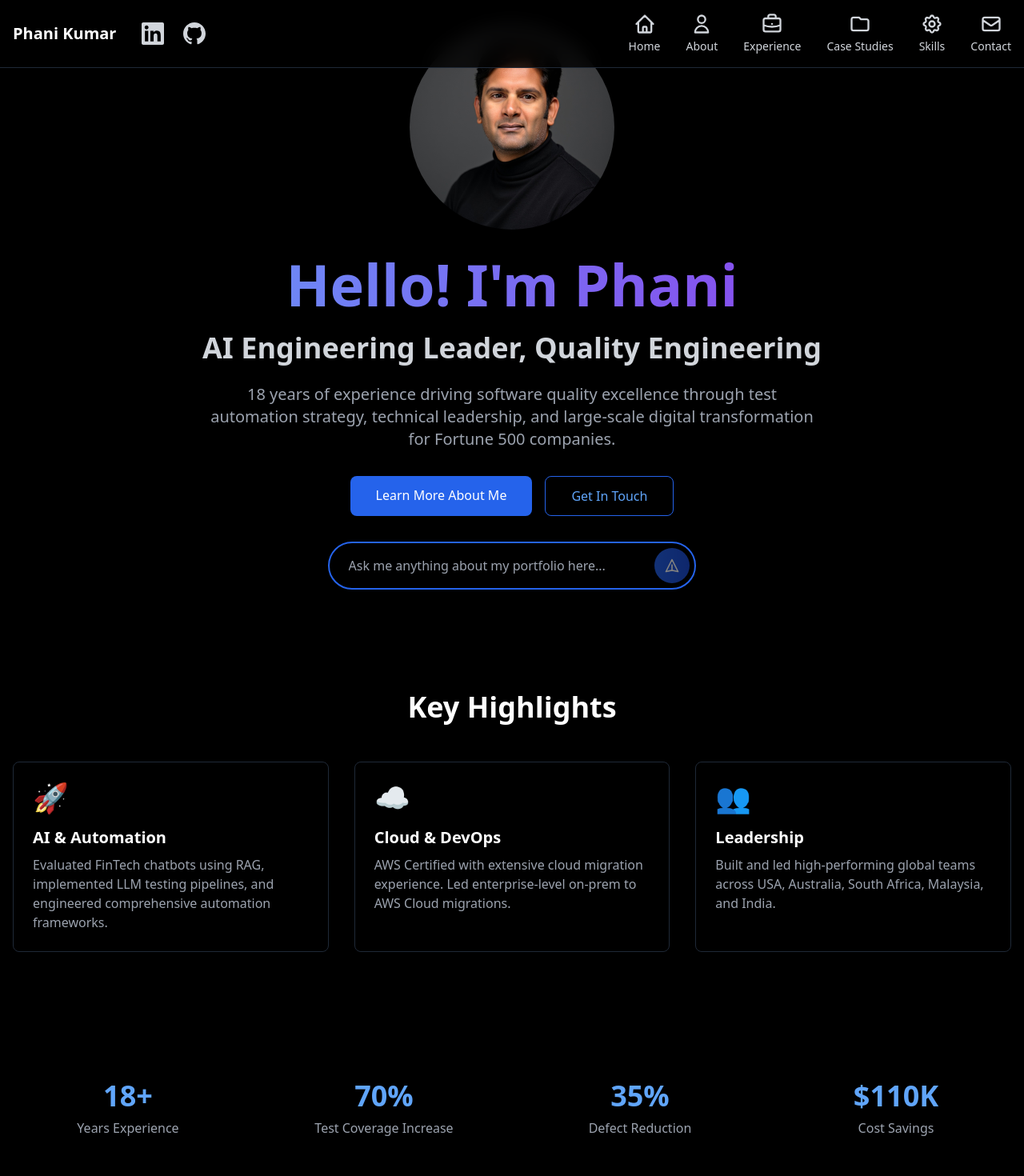
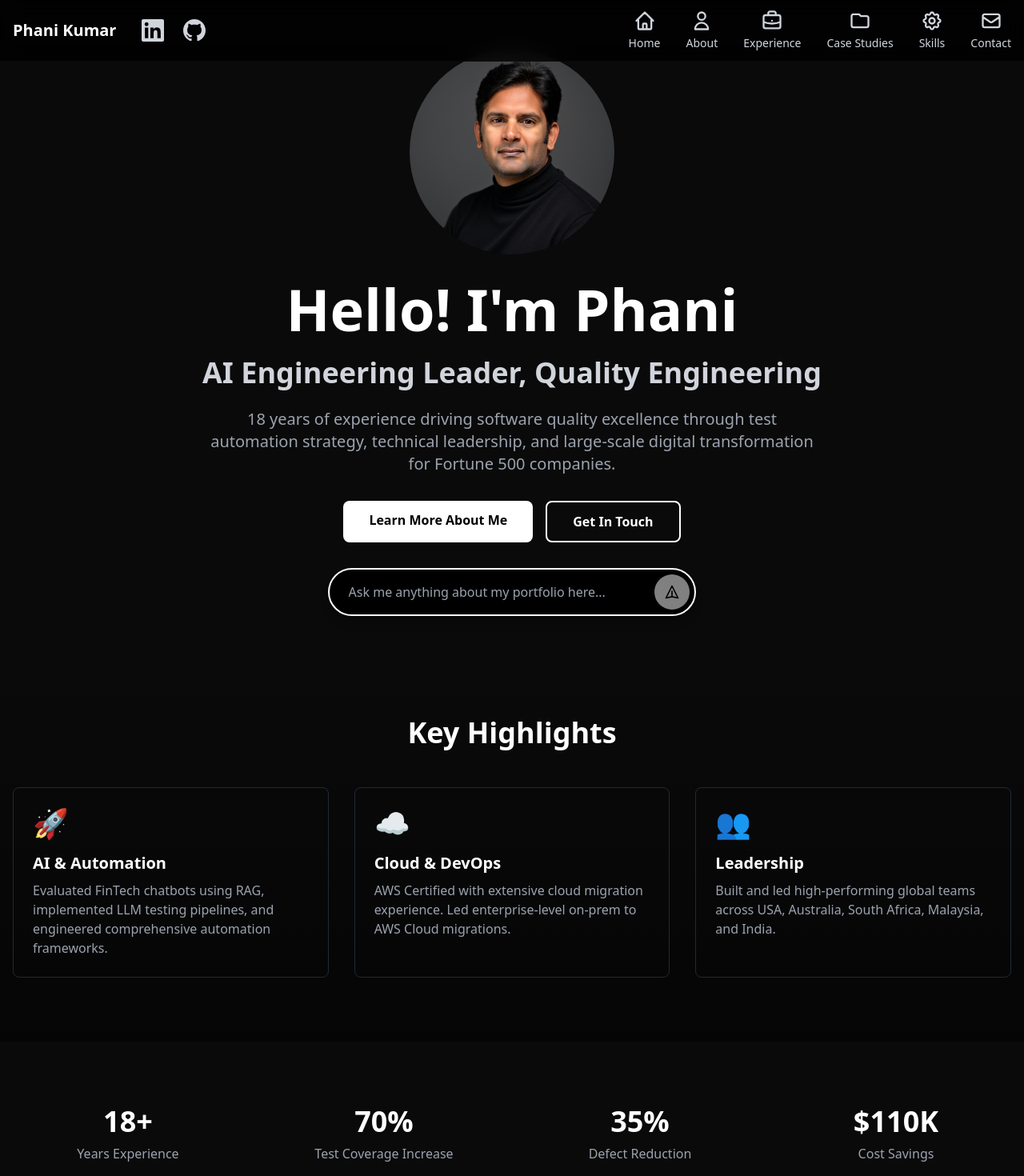
Before and after one commit to Phani-Dharmapuri/phani-portfolio, a Next.js app: page / in a window 1280 px wide. Shown: the top 1470 px of the page at 80% size. Built offline with nearby package versions, Linux system fonts and the light colour scheme.

Commit message:
refactor Header component icons for improved readability

```diff
--- a/app/globals.css
+++ b/app/globals.css
@@ -3,7 +3,7 @@
 @tailwind utilities;
 
 :root {
-  --background: #000000;
+  --background: #0a0a0a;
   --foreground: #ffffff;
 }
 
--- a/app/layout.tsx
+++ b/app/layout.tsx
@@ -16,7 +16,11 @@ export default function RootLayout({
 }>) {
   return (
     <html lang="en">
-      <body className="bg-black text-white antialiased min-h-screen">
+      <body
+        className="text-white antialiased min-h-screen"
+        style={{ backgroundColor: '#0a0a0a' }}
+        suppressHydrationWarning
+      >
         <Header />
         <main className="pt-20">{children}</main>
         <Footer />
--- a/app/page.tsx
+++ b/app/page.tsx
@@ -6,7 +6,7 @@ export default function Home() {
   return (
     <div className="relative z-10">
       {/* Hero Section */}
-      <section className="min-h-screen flex items-center justify-center px-4 -mt-24">
+      <section className="min-h-screen flex items-center justify-center px-4 -mt-16">
         <div className="container mx-auto text-center">
           {/* Professional Photo */}
           <div className="mb-8 flex justify-center">
@@ -22,7 +22,7 @@ export default function Home() {
             </div>
           </div>
 
-          <h1 className="text-5xl md:text-7xl font-bold mb-6 bg-gradient-to-r from-blue-400 to-purple-600 bg-clip-text text-transparent">
+          <h1 className="text-5xl md:text-7xl font-bold mb-6 text-white">
             Hello! I'm Phani
           </h1>
           <h2 className="text-2xl md:text-4xl font-semibold mb-6 text-gray-300">
@@ -36,13 +36,13 @@ export default function Home() {
           <div className="flex gap-4 justify-center mb-8">
             <Link
               href="/about"
-              className="bg-blue-600 hover:bg-blue-700 text-white px-8 py-3 rounded-lg transition-colors"
+              className="bg-white hover:bg-gray-200 text-black px-8 py-3 rounded-lg transition-colors font-semibold"
             >
               Learn More About Me
             </Link>
             <Link
               href="/contact"
-              className="border border-blue-600 hover:bg-blue-600/10 text-blue-400 px-8 py-3 rounded-lg transition-colors"
+              className="border-2 border-white hover:bg-white hover:text-black text-white px-8 py-3 rounded-lg transition-colors font-semibold"
             >
               Get In Touch
             </Link>
@@ -62,7 +62,7 @@ export default function Home() {
             Key Highlights
           </h2>
           <div className="grid grid-cols-1 md:grid-cols-3 gap-8">
-            <div className="border border-gray-800 rounded-lg p-6 hover:border-blue-600 transition-colors">
+            <div className="border border-gray-800 rounded-lg p-6 hover:border-white transition-colors">
               <div className="text-4xl mb-4">🚀</div>
               <h3 className="text-xl font-bold mb-2">AI & Automation</h3>
               <p className="text-gray-400">
@@ -70,7 +70,7 @@ export default function Home() {
                 pipelines, and engineered comprehensive automation frameworks.
               </p>
             </div>
-            <div className="border border-gray-800 rounded-lg p-6 hover:border-blue-600 transition-colors">
+            <div className="border border-gray-800 rounded-lg p-6 hover:border-white transition-colors">
               <div className="text-4xl mb-4">☁️</div>
               <h3 className="text-xl font-bold mb-2">Cloud & DevOps</h3>
               <p className="text-gray-400">
@@ -78,7 +78,7 @@ export default function Home() {
                 enterprise-level on-prem to AWS Cloud migrations.
               </p>
             </div>
-            <div className="border border-gray-800 rounded-lg p-6 hover:border-blue-600 transition-colors">
+            <div className="border border-gray-800 rounded-lg p-6 hover:border-white transition-colors">
               <div className="text-4xl mb-4">👥</div>
               <h3 className="text-xl font-bold mb-2">Leadership</h3>
               <p className="text-gray-400">
@@ -95,19 +95,19 @@ export default function Home() {
         <div className="container mx-auto">
           <div className="grid grid-cols-2 md:grid-cols-4 gap-8 text-center">
             <div>
-              <div className="text-4xl font-bold text-blue-400 mb-2">18+</div>
+              <div className="text-4xl font-bold text-white mb-2">18+</div>
               <div className="text-gray-400">Years Experience</div>
             </div>
             <div>
-              <div className="text-4xl font-bold text-blue-400 mb-2">70%</div>
+              <div className="text-4xl font-bold text-white mb-2">70%</div>
               <div className="text-gray-400">Test Coverage Increase</div>
             </div>
             <div>
-              <div className="text-4xl font-bold text-blue-400 mb-2">35%</div>
+              <div className="text-4xl font-bold text-white mb-2">35%</div>
               <div className="text-gray-400">Defect Reduction</div>
             </div>
             <div>
-              <div className="text-4xl font-bold text-blue-400 mb-2">$110K</div>
+              <div className="text-4xl font-bold text-white mb-2">$110K</div>
               <div className="text-gray-400">Cost Savings</div>
             </div>
           </div>
@@ -115,7 +115,7 @@ export default function Home() {
       </section>
 
       {/* CTA Section */}
-      <section className="py-20 px-4 bg-gradient-to-t from-blue-900/20 to-transparent">
+      <section className="py-20 px-4 bg-gradient-to-t from-gray-900/20 to-transparent">
         <div className="container mx-auto text-center">
           <h2 className="text-3xl md:text-4xl font-bold mb-6">
             Ready to Transform Your AI Quality Engineering Strategy?
@@ -126,7 +126,7 @@ export default function Home() {
           </p>
           <Link
             href="/contact"
-            className="inline-block bg-blue-600 hover:bg-blue-700 text-white px-8 py-3 rounded-lg transition-colors"
+            className="inline-block bg-white hover:bg-gray-200 text-black px-8 py-3 rounded-lg transition-colors font-semibold"
           >
             Contact Me
           </Link>
--- a/components/ChatBot.tsx
+++ b/components/ChatBot.tsx
@@ -252,12 +252,12 @@ export default function ChatBot() {
             onFocus={handleInputFocus}
             onBlur={handleInputBlur}
             placeholder="Ask me anything about my portfolio here..."
-            className="w-full px-6 py-4 pr-20 border-2 border-blue-600 bg-black text-white rounded-full focus:outline-none focus:ring-2 focus:ring-blue-400 focus:border-blue-600 placeholder-gray-400 shadow-lg text-base"
+            className="w-full px-6 py-4 pr-20 border-2 border-white bg-black text-white rounded-full focus:outline-none focus:ring-2 focus:ring-gray-400 focus:border-white placeholder-gray-400 shadow-lg text-base"
           />
           <button
             onClick={handleSendMessage}
             disabled={!inputValue.trim() || isTyping}
-            className="absolute right-2 top-1/2 -translate-y-1/2 p-3 bg-gradient-to-r from-blue-600 to-blue-700 text-white rounded-full hover:from-blue-700 hover:to-blue-800 transition-all duration-200 disabled:opacity-50 disabled:cursor-not-allowed shadow-md hover:shadow-lg"
+            className="absolute right-2 top-1/2 -translate-y-1/2 p-3 bg-white hover:bg-gray-200 text-black rounded-full transition-all duration-200 disabled:opacity-50 disabled:cursor-not-allowed shadow-md hover:shadow-lg"
             aria-label="Send message"
           >
             <svg
@@ -284,10 +284,10 @@ export default function ChatBot() {
           className="fixed top-20 right-8 w-[450px] max-w-[calc(100vw-4rem)] h-[600px] bg-white rounded-2xl shadow-2xl flex flex-col overflow-hidden border border-gray-200 animate-slideIn z-50"
         >
           {/* Header */}
-          <div className="bg-gradient-to-r from-blue-600 to-blue-700 text-white p-4 flex justify-between items-center">
+          <div className="bg-gradient-to-r from-gray-800 to-gray-900 text-white p-4 flex justify-between items-center">
             <div>
               <h3 className="font-bold text-lg">Chat with Phani's AI</h3>
-              <p className="text-xs text-blue-100">
+              <p className="text-xs text-gray-300">
                 Ask about experience, skills & projects
               </p>
             </div>
@@ -335,7 +335,7 @@ export default function ChatBot() {
 
           {/* Quick questions section - shows when no messages */}
           {messages.length === 0 && (
-            <div className="p-4 bg-blue-50 border-b border-blue-100">
+            <div className="p-4 bg-gray-50 border-b border-gray-200">
               <p className="text-sm text-gray-700 font-semibold mb-3">
                 Quick questions:
               </p>
@@ -344,7 +344,7 @@ export default function ChatBot() {
                   <button
                     key={index}
                     onClick={() => handleOptionClick(option)}
-                    className="text-left px-3 py-2 bg-white hover:bg-blue-100 text-gray-800 rounded-lg transition-all duration-200 text-xs font-medium border border-blue-200 hover:border-blue-300 hover:shadow-sm"
+                    className="text-left px-3 py-2 bg-white hover:bg-gray-200 text-gray-800 rounded-lg transition-all duration-200 text-xs font-medium border border-gray-300 hover:border-gray-400 hover:shadow-sm"
                   >
                     <span className="mr-1">{option.icon}</span>
                     {option.text}
@@ -367,7 +367,7 @@ export default function ChatBot() {
                   className={`max-w-[80%] rounded-2xl px-4 py-3 ${
                     msg.sender === "bot"
                       ? "bg-white text-gray-800 shadow-sm border border-gray-200"
-                      : "bg-gradient-to-r from-blue-600 to-blue-700 text-white shadow-md"
+                      : "bg-gray-800 text-white shadow-md"
                   }`}
                 >
                   <p className="text-sm whitespace-pre-line leading-relaxed">
@@ -375,7 +375,7 @@ export default function ChatBot() {
                   </p>
                   <p
                     className={`text-xs mt-2 ${
-                      msg.sender === "bot" ? "text-gray-400" : "text-blue-100"
+                      msg.sender === "bot" ? "text-gray-400" : "text-gray-300"
                     }`}
                   >
                     {msg.timestamp.toLocaleTimeString([], {
--- a/components/Header.tsx
+++ b/components/Header.tsx
@@ -106,22 +106,14 @@ const MailIcon = () => (
 );
 
 const LinkedInIcon = () => (
-  <svg
-    className="w-7 h-7"
-    fill="currentColor"
-    viewBox="0 0 24 24"
-  >
-    <path d="M20.447 20.452h-3.554v-5.569c0-1.328-.027-3.037-1.852-3.037-1.853 0-2.136 1.445-2.136 2.939v5.667H9.351V9h3.414v1.561h.046c.477-.9 1.637-1.85 3.37-1.85 3.601 0 4.267 2.37 4.267 5.455v6.286zM5.337 7.433c-1.144 0-2.063-.926-2.063-2.065 0-1.138.92-2.063 2.063-2.063 1.14 0 2.064.925 2.064 2.063 0 1.139-.925 2.065-2.064 2.065zm1.782 13.019H3.555V9h3.564v11.452zM22.225 0H1.771C.792 0 0 .774 0 1.729v20.542C0 23.227.792 24 1.771 24h20.451C23.2 24 24 23.227 24 22.271V1.729C24 .774 23.2 0 22.222 0h.003z"/>
+  <svg className="w-7 h-7" fill="currentColor" viewBox="0 0 24 24">
+    <path d="M20.447 20.452h-3.554v-5.569c0-1.328-.027-3.037-1.852-3.037-1.853 0-2.136 1.445-2.136 2.939v5.667H9.351V9h3.414v1.561h.046c.477-.9 1.637-1.85 3.37-1.85 3.601 0 4.267 2.37 4.267 5.455v6.286zM5.337 7.433c-1.144 0-2.063-.926-2.063-2.065 0-1.138.92-2.063 2.063-2.063 1.14 0 2.064.925 2.064 2.063 0 1.139-.925 2.065-2.064 2.065zm1.782 13.019H3.555V9h3.564v11.452zM22.225 0H1.771C.792 0 0 .774 0 1.729v20.542C0 23.227.792 24 1.771 24h20.451C23.2 24 24 23.227 24 22.271V1.729C24 .774 23.2 0 22.222 0h.003z" />
   </svg>
 );
 
 const GitHubIcon = () => (
-  <svg
-    className="w-7 h-7"
-    fill="currentColor"
-    viewBox="0 0 24 24"
-  >
-    <path d="M12 0c-6.626 0-12 5.373-12 12 0 5.302 3.438 9.8 8.207 11.387.599.111.793-.261.793-.577v-2.234c-3.338.726-4.033-1.416-4.033-1.416-.546-1.387-1.333-1.756-1.333-1.756-1.089-.745.083-.729.083-.729 1.205.084 1.839 1.237 1.839 1.237 1.07 1.834 2.807 1.304 3.492.997.107-.775.418-1.305.762-1.604-2.665-.305-5.467-1.334-5.467-5.931 0-1.311.469-2.381 1.236-3.221-.124-.303-.535-1.524.117-3.176 0 0 1.008-.322 3.301 1.23.957-.266 1.983-.399 3.003-.404 1.02.005 2.047.138 3.006.404 2.291-1.552 3.297-1.23 3.297-1.23.653 1.653.242 2.874.118 3.176.77.84 1.235 1.911 1.235 3.221 0 4.609-2.807 5.624-5.479 5.921.43.372.823 1.102.823 2.222v3.293c0 .319.192.694.801.576 4.765-1.589 8.199-6.086 8.199-11.386 0-6.627-5.373-12-12-12z"/>
+  <svg className="w-7 h-7" fill="currentColor" viewBox="0 0 24 24">
+    <path d="M12 0c-6.626 0-12 5.373-12 12 0 5.302 3.438 9.8 8.207 11.387.599.111.793-.261.793-.577v-2.234c-3.338.726-4.033-1.416-4.033-1.416-.546-1.387-1.333-1.756-1.333-1.756-1.089-.745.083-.729.083-.729 1.205.084 1.839 1.237 1.839 1.237 1.07 1.834 2.807 1.304 3.492.997.107-.775.418-1.305.762-1.604-2.665-.305-5.467-1.334-5.467-5.931 0-1.311.469-2.381 1.236-3.221-.124-.303-.535-1.524.117-3.176 0 0 1.008-.322 3.301 1.23.957-.266 1.983-.399 3.003-.404 1.02.005 2.047.138 3.006.404 2.291-1.552 3.297-1.23 3.297-1.23.653 1.653.242 2.874.118 3.176.77.84 1.235 1.911 1.235 3.221 0 4.609-2.807 5.624-5.479 5.921.43.372.823 1.102.823 2.222v3.293c0 .319.192.694.801.576 4.765-1.589 8.199-6.086 8.199-11.386 0-6.627-5.373-12-12-12z" />
   </svg>
 );
 
@@ -136,23 +128,26 @@ export default function Header() {
   ];
 
   return (
-    <header className="fixed top-0 left-0 right-0 z-50 bg-black/80 backdrop-blur-md border-b border-gray-800">
-      <div className="container mx-auto px-4 py-4">
+    <header
+      className="fixed top-0 left-0 right-0 z-50 bg-black/80 backdrop-blur-md border-b border-gray-900/30"
+      style={{ borderBottomWidth: "1px" }}
+    >
+      <div className="container mx-auto px-4 py-3">
         <nav className="flex justify-between items-center">
           <div className="flex items-center gap-8">
             <Link
               href="/"
-              className="text-xl font-bold text-white hover:text-blue-400 transition-colors"
+              className="text-xl font-bold text-white hover:text-gray-300 transition-colors"
             >
               Phani Kumar
             </Link>
             {/* Social Icons */}
             <div className="flex items-center gap-6">
               <a
-                href="https://www.linkedin.com/in/phani-dharmapuri"
+                href="https://www.linkedin.com/in/phani-kumar-dharmapuri/"
                 target="_blank"
                 rel="noopener noreferrer"
-                className="text-gray-300 hover:text-blue-400 transition-colors"
+                className="text-gray-300 hover:text-white transition-colors"
                 aria-label="LinkedIn Profile"
               >
                 <LinkedInIcon />
@@ -161,7 +156,7 @@ export default function Header() {
                 href="https://github.com/Phani-Dharmapuri"
                 target="_blank"
                 rel="noopener noreferrer"
-                className="text-gray-300 hover:text-blue-400 transition-colors"
+                className="text-gray-300 hover:text-white transition-colors"
                 aria-label="GitHub Profile"
               >
                 <GitHubIcon />
@@ -173,11 +168,11 @@ export default function Header() {
               <li key={item.name} className="group">
                 <Link
                   href={item.href}
-                  className="relative text-gray-300 transition-colors duration-200 group-hover:text-blue-400 inline-flex flex-col items-center gap-1"
+                  className="relative text-gray-300 transition-colors duration-200 group-hover:text-white inline-flex flex-col items-center gap-1"
                 >
                   <item.Icon />
                   <span className="text-sm">{item.name}</span>
-                  <span className="absolute left-0 right-0 bottom-0 h-[2px] bg-blue-500 scale-x-0 group-hover:scale-x-100 transition-transform duration-200 origin-center rounded"></span>
+                  <span className="absolute left-0 right-0 bottom-0 h-[2px] bg-white scale-x-0 group-hover:scale-x-100 transition-transform duration-200 origin-center rounded"></span>
                 </Link>
               </li>
             ))}
```
